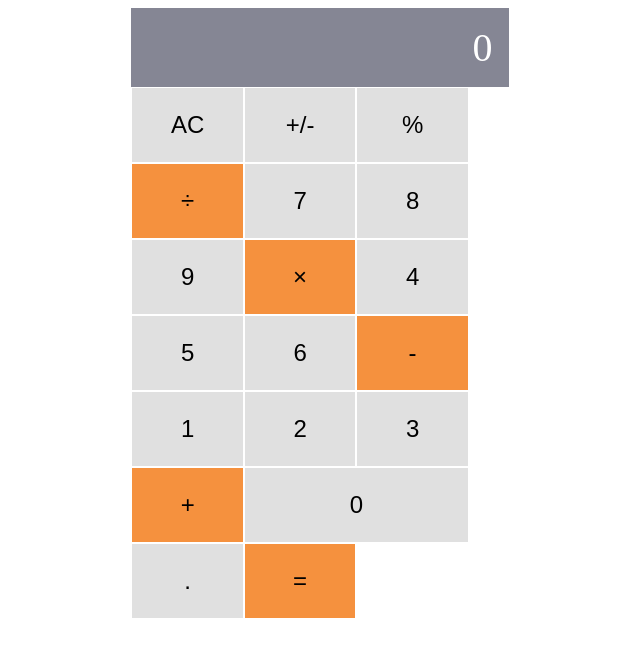
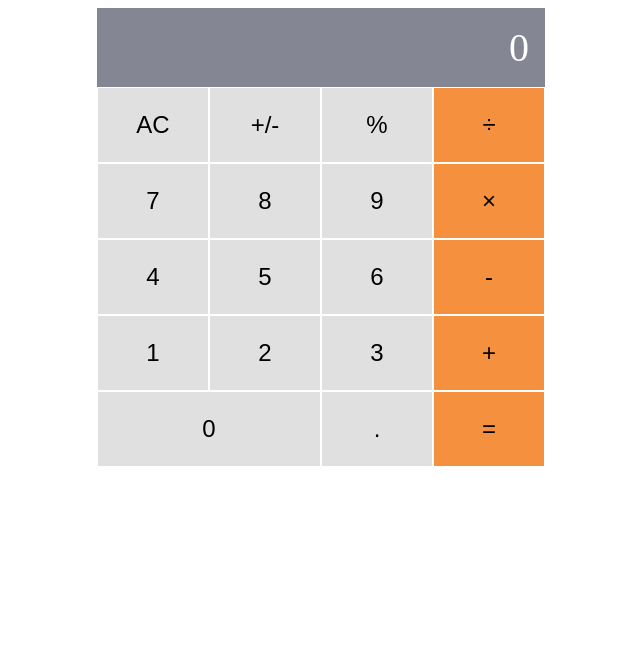
Before and after one commit to adamteddychang/math-magicians, a React (Create React App) app: page / in a window 1280 px wide. Shown: the top 656 px of the page, without its empty margins (319-959 px from the left). Built offline with nearby package versions, Linux system fonts and the light colour scheme.

Commit message:
edited styling

```diff
--- a/src/components/calc.css
+++ b/src/components/calc.css
@@ -1,7 +1,7 @@
 .calculator {
   display: flex;
   flex-direction: column;
-  width: 30%;
+  width: 28rem;
   margin: 0 auto;
 }
 
@@ -11,7 +11,7 @@
   background-color: #858694;
   color: white;
   padding: 1rem;
-  margin-right: 2px;
+
 }
 
 .buttons {
@@ -21,7 +21,7 @@
 }
 
 .button {
-  width: 7.03rem;
+  width: 7rem;
   height: 76px;
   font-size: 24px;
   background-color: #e0e0e0;
@@ -29,7 +29,7 @@
 }
 
 .double-button {
-  width: 14.06rem;
+  width: 14rem;
 }
 
 .orange {
```
